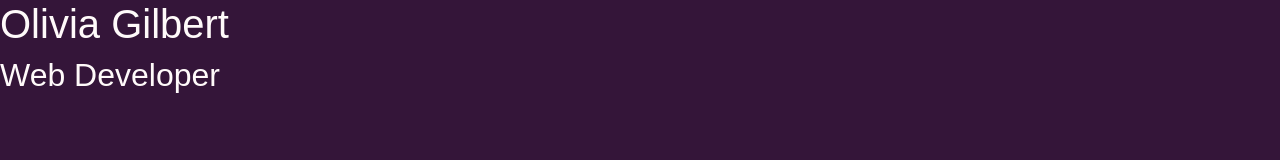
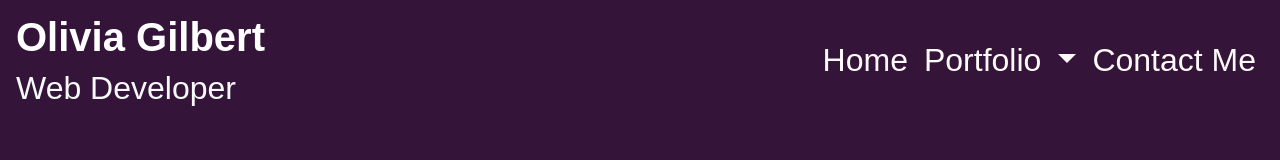
Before and after one commit to hauntedtype/Portfolio2, a plain HTML site: page index.html in a window 1280 px wide. Drawn offline with nearby package versions, Linux system fonts and the light colour scheme.

Commit message:
Added navbar

```diff
--- a/css/style.css
+++ b/css/style.css
@@ -8,10 +8,15 @@ header {
     font-family: "Modern Antiqua", sans-serif;
 }
 
-header h1 {
-    text-align: left;
+/* Make navbar links solid snow white by default */
+.navbar-dark .navbar-nav .nav-link {
+    color: rgb(255, 250, 250);
+    transition: color 0.2s ease-in-out;
 }
 
-header h2 {
-    text-align: left;
+/* Dim the same snow white color when hovered, focused, or active */
+.navbar-dark .navbar-nav .nav-link:hover,
+.navbar-dark .navbar-nav .nav-link:focus,
+.navbar-dark .navbar-nav .nav-item.active .nav-link {
+    color: rgba(255, 250, 250, 0.5);
 }
--- a/index.html
+++ b/index.html
@@ -1,24 +1,63 @@
 <!DOCTYPE html>
 <html lang="en">
+
 <head>
     <meta charset="UTF-8" />
     <meta name="viewport" content="width=device-width, initial-scale=1.0" />
-   <!--  <link rel="reset" href="./assets/css/reset.css" /> -->
+    <!--  <link rel="reset" href="./assets/css/reset.css" /> -->
     <link rel="stylesheet" href="https://maxcdn.bootstrapcdn.com/bootstrap/4.0.0/css/bootstrap.min.css">
     <link rel="stylesheet" href="./css/style.css" />
+    <script src="https://ajax.googleapis.com/ajax/libs/jquery/3.3.1/jquery.min.js"></script>
+    <script src="https://cdnjs.cloudflare.com/ajax/libs/popper.js/1.12.9/umd/popper.min.js"></script>
     <script src="https://maxcdn.bootstrapcdn.com/bootstrap/4.0.0/js/bootstrap.min.js"></script>
     <title>Olivia Gilbert's Portfolio</title>
 </head>
 
 <body>
-    <header>
-        <h1>Olivia Gilbert</h1>
-        <h2>Web Developer</h2>
+
+    <header class="fixed-top">
+        <!-- Nav Bar -->
+        <nav class="navbar navbar-expand-lg navbar-dark">
+            <a class="navbar-brand" href="#home">
+                <span class="d-block h1 font-weight-bold">Olivia Gilbert</span>
+                <span class="d-block h2 text-light">Web Developer</span>
+            </a>
+
+            <button type="button" class="navbar-toggler" data-toggle="collapse" data-target="#myNavMenu"
+                aria-controls="myNavMenu" aria-expanded="false" aria-label="Toggle navigation">
+                <span class="navbar-toggler-icon"></span>
+            </button>
+
+            <div class="collapse navbar-collapse" id="myNavMenu">
+                <ul class="navbar-nav ml-auto">
+                    <li class="nav-item">
+                        <a class="h2 nav-link" href="#home">Home</a>
+                    </li>
+
+                    <!-- Portfolio Dropdown Item -->
+                    <li class="nav-item dropdown">
+                        <a class="h2 nav-link dropdown-toggle" href="#portfolio" id="portfolioDropdown" role="button"
+                            data-toggle="dropdown" aria-haspopup="true" aria-expanded="false">
+                            Portfolio
+                        </a>
+                        <div class="dropdown-menu dropdown-menu-right" aria-labelledby="portfolioDropdown">
+                            <a class="dropdown-item" href="#portfolio">All Projects</a>
+                            <div class="dropdown-divider"></div>
+                            <a class="dropdown-item" href="coding-projects.html">Coding Projects</a>
+                            <a class="dropdown-item" href="multimedia-projects.html">Multimedia Projects</a>
+                            <a class="dropdown-item" href="audience-research.html">Audience Research</a>
+                        </div>
+                    </li>
+
+                    <li class="nav-item">
+                        <a class="h2 nav-link" href="#contact">Contact Me</a>
+                    </li>
+                </ul>
+            </div>
+        </nav>
     </header>
 
 
 
 
-
-
 </body>
```
